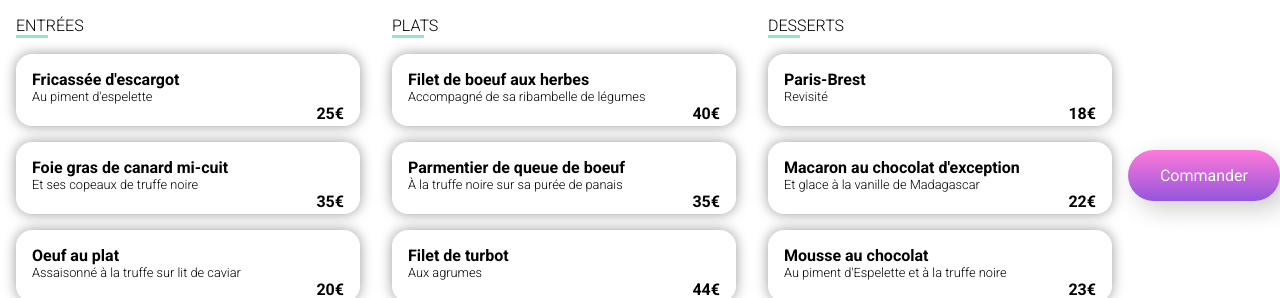
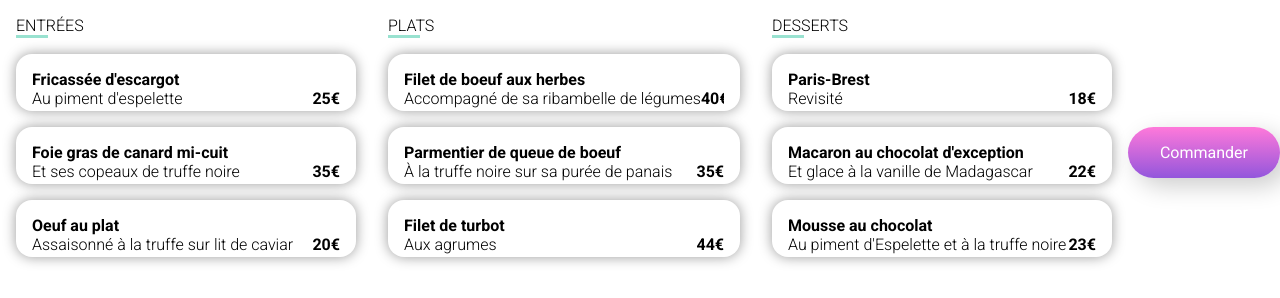
Before and after one commit to lemenyalex/AlexandreDeLemeny-Makedone_3_12042021, a website: page laPaletteDuGout.html in a window 1280 px wide. Shown: the part 490-788 px from the top of the page. Drawn offline with Linux system fonts and the light colour scheme; a web font is replaced by a local one.

Commit message:
Price position and gitignore

```diff
--- a/laPaletteDuGout.html
+++ b/laPaletteDuGout.html
@@ -41,9 +41,12 @@
                     <div class="pageRestaurant__menu__categorie__plat">
                         <div class="pageRestaurant__menu__categorie__plat__text">
                             <h6 class="pageRestaurant__menu__categorie__plat__text__title">Fricassée d'escargot</h6>
-                            <p class="pageRestaurant__menu__categorie__plat__text__subtitle">Au piment d'espelette</p>
+                            <div class="pageRestaurant__menu__categorie__plat__text__subtitle">
+                                <p class="pageRestaurant__menu__categorie__plat__text__subtitle__text">Au piment d'espelette</p>
+                                <p class="pageRestaurant__menu__categorie__plat__text__subtitle__price">25€</p>
+                            </div>
                         </div>
-                        <p class="pageRestaurant__menu__categorie__plat__price">25€</p>
+
                         <div class="pageRestaurant__menu__categorie__plat__animation">
                             <i class="fas fa-check-circle pageRestaurant__menu__categorie__plat__animation__check"></i>
                         </div>
@@ -52,9 +55,11 @@
                     <div class="pageRestaurant__menu__categorie__plat">
                         <div class="pageRestaurant__menu__categorie__plat__text">
                             <h6 class="pageRestaurant__menu__categorie__plat__text__title">Foie gras de canard mi-cuit</h6>
-                            <p class="pageRestaurant__menu__categorie__plat__text__subtitle">Et ses copeaux de truffe noire</p>
+                            <div class="pageRestaurant__menu__categorie__plat__text__subtitle">
+                                <p class="pageRestaurant__menu__categorie__plat__text__subtitle__text">Et ses copeaux de truffe noire</p>
+                                <p class="pageRestaurant__menu__categorie__plat__text__subtitle__price">35€</p>
+                            </div>
                         </div>
-                        <p class="pageRestaurant__menu__categorie__plat__price">35€</p>
                         <div class="pageRestaurant__menu__categorie__plat__animation">
                             <i class="fas fa-check-circle pageRestaurant__menu__categorie__plat__animation__check"></i>
                         </div>
@@ -63,9 +68,11 @@
                     <div class="pageRestaurant__menu__categorie__plat">
                         <div class="pageRestaurant__menu__categorie__plat__text">
                             <h6 class="pageRestaurant__menu__categorie__plat__text__title">Oeuf au plat</h6>
-                            <p class="pageRestaurant__menu__categorie__plat__text__subtitle">Assaisonné à la truffe sur lit de caviar</p>
+                            <div class="pageRestaurant__menu__categorie__plat__text__subtitle">
+                                <p class="pageRestaurant__menu__categorie__plat__text__subtitle__text">Assaisonné à la truffe sur lit de caviar</p>
+                                <p class="pageRestaurant__menu__categorie__plat__text__subtitle__price">20€</p>
+                            </div>
                         </div>
-                        <p class="pageRestaurant__menu__categorie__plat__price">20€</p>
                         <div class="pageRestaurant__menu__categorie__plat__animation">
                             <i class="fas fa-check-circle pageRestaurant__menu__categorie__plat__animation__check"></i>
                         </div>
@@ -77,9 +84,11 @@
                     <div class="pageRestaurant__menu__categorie__plat">
                         <div class="pageRestaurant__menu__categorie__plat__text">
                             <h6 class="pageRestaurant__menu__categorie__plat__text__title">Filet de boeuf aux herbes</h6>
-                            <p class="pageRestaurant__menu__categorie__plat__text__subtitle">Accompagné de sa ribambelle de légumes</p>
+                            <div class="pageRestaurant__menu__categorie__plat__text__subtitle">
+                                <p class="pageRestaurant__menu__categorie__plat__text__subtitle__text">Accompagné de sa ribambelle de légumes</p>
+                                <p class="pageRestaurant__menu__categorie__plat__text__subtitle__price">40€</p>
+                            </div>
                         </div>
-                        <p class="pageRestaurant__menu__categorie__plat__price">40€</p>
                         <div class="pageRestaurant__menu__categorie__plat__animation">
                             <i class="fas fa-check-circle pageRestaurant__menu__categorie__plat__animation__check"></i>
                         </div>
@@ -88,9 +97,11 @@
                     <div class="pageRestaurant__menu__categorie__plat">
                         <div class="pageRestaurant__menu__categorie__plat__text">
                             <h6 class="pageRestaurant__menu__categorie__plat__text__title">Parmentier de queue de boeuf</h6>
-                            <p class="pageRestaurant__menu__categorie__plat__text__subtitle">À la truffe noire sur sa purée de panais</p>
+                            <div class="pageRestaurant__menu__categorie__plat__text__subtitle">
+                                <p class="pageRestaurant__menu__categorie__plat__text__subtitle__text">À la truffe noire sur sa purée de panais</p>
+                                <p class="pageRestaurant__menu__categorie__plat__text__subtitle__price">35€</p>
+                            </div>
                         </div>
-                        <p class="pageRestaurant__menu__categorie__plat__price">35€</p>
                         <div class="pageRestaurant__menu__categorie__plat__animation">
                             <i class="fas fa-check-circle pageRestaurant__menu__categorie__plat__animation__check"></i>
                         </div>
@@ -99,9 +110,11 @@
                     <div class="pageRestaurant__menu__categorie__plat">
                         <div class="pageRestaurant__menu__categorie__plat__text">
                             <h6 class="pageRestaurant__menu__categorie__plat__text__title">Filet de turbot</h6>
-                            <p class="pageRestaurant__menu__categorie__plat__text__subtitle">Aux agrumes</p>
+                            <div class="pageRestaurant__menu__categorie__plat__text__subtitle">
+                                <p class="pageRestaurant__menu__categorie__plat__text__subtitle__text">Aux agrumes</p>
+                                <p class="pageRestaurant__menu__categorie__plat__text__subtitle__price">44€</p>
+                            </div>
                         </div>
-                        <p class="pageRestaurant__menu__categorie__plat__price">44€</p>
                         <div class="pageRestaurant__menu__categorie__plat__animation">
                             <i class="fas fa-check-circle pageRestaurant__menu__categorie__plat__animation__check"></i>
                         </div>
@@ -114,9 +127,11 @@
                     <div class="pageRestaurant__menu__categorie__plat">
                         <div class="pageRestaurant__menu__categorie__plat__text">
                             <h6 class="pageRestaurant__menu__categorie__plat__text__title">Paris-Brest</h6>
-                            <p class="pageRestaurant__menu__categorie__plat__text__subtitle">Revisité</p>
+                            <div class="pageRestaurant__menu__categorie__plat__text__subtitle">
+                                <p class="pageRestaurant__menu__categorie__plat__text__subtitle__text">Revisité</p>
+                                <p class="pageRestaurant__menu__categorie__plat__text__subtitle__price">18€</p>
+                            </div>
                         </div>
-                        <p class="pageRestaurant__menu__categorie__plat__price">18€</p>
                         <div class="pageRestaurant__menu__categorie__plat__animation">
                             <i class="fas fa-check-circle pageRestaurant__menu__categorie__plat__animation__check"></i>
                         </div>
@@ -125,9 +140,11 @@
                     <div class="pageRestaurant__menu__categorie__plat">
                         <div class="pageRestaurant__menu__categorie__plat__text">
                             <h6 class="pageRestaurant__menu__categorie__plat__text__title">Macaron au chocolat d'exception</h6>
-                            <p class="pageRestaurant__menu__categorie__plat__text__subtitle">Et glace à la vanille de Madagascar</p>
+                            <div class="pageRestaurant__menu__categorie__plat__text__subtitle">
+                                <p class="pageRestaurant__menu__categorie__plat__text__subtitle__text">Et glace à la vanille de Madagascar</p>
+                                <p class="pageRestaurant__menu__categorie__plat__text__subtitle__price">22€</p>
+                            </div>
                         </div>
-                        <p class="pageRestaurant__menu__categorie__plat__price">22€</p>
                         <div class="pageRestaurant__menu__categorie__plat__animation">
                             <i class="fas fa-check-circle pageRestaurant__menu__categorie__plat__animation__check"></i>
                         </div>
@@ -136,9 +153,11 @@
                     <div class="pageRestaurant__menu__categorie__plat">
                         <div class="pageRestaurant__menu__categorie__plat__text">
                             <h6 class="pageRestaurant__menu__categorie__plat__text__title">Mousse au chocolat</h6>
-                            <p class="pageRestaurant__menu__categorie__plat__text__subtitle">Au piment d'Espelette et à la truffe noire</p>
+                            <div class="pageRestaurant__menu__categorie__plat__text__subtitle">
+                                <p class="pageRestaurant__menu__categorie__plat__text__subtitle__text">Au piment d'Espelette et à la truffe noire</p>
+                                <p class="pageRestaurant__menu__categorie__plat__text__subtitle__price">23€</p>
+                            </div>
                         </div>
-                        <p class="pageRestaurant__menu__categorie__plat__price">23€</p>
                         <div class="pageRestaurant__menu__categorie__plat__animation">
                             <i class="fas fa-check-circle pageRestaurant__menu__categorie__plat__animation__check"></i>
                         </div>
--- a/package.json
+++ b/package.json
@@ -15,5 +15,8 @@
   "bugs": {
     "url": "https://github.com/lemenyalex/AlexandreDeLemeny-Makedone_3_12042021/issues"
   },
-  "homepage": "https://github.com/lemenyalex/AlexandreDeLemeny-Makedone_3_12042021#readme"
+  "homepage": "https://github.com/lemenyalex/AlexandreDeLemeny-Makedone_3_12042021#readme",
+  "dependencies": {
+    "sass": "^1.32.13"
+  }
 }
--- a/sass/layout/_pageRestaurant.scss
+++ b/sass/layout/_pageRestaurant.scss
@@ -107,28 +107,30 @@
                     }
 
                     &__subtitle {
-                        display: block;
+                        display: flex;
+                        flex-direction: row;
                         flex-wrap: nowrap;
                         font-weight:lighter;
                         font-size: .8rem;
                         white-space: nowrap;
                         text-overflow: ellipsis;
                         overflow: hidden;
-                        }
-                }
-
 
                         &__price {
-                    display: flex;
+                            display: inline-flex;
                             justify-content: flex-end;
                             font-weight: bold;
                             width: 100%;
                             padding: 0 0 .2rem 0;
+
+                            //TODO : Reparer l'animation
                             transition: margin .5s ease-out;
                             -webkit-transition: margin .5s ease-out;
                             -moz-transition: margin .5s ease-out;
                             -ms-transition: margin .5s ease-out;
                             -o-transition: margin .5s ease-out;
+                        }
+                    }
                 }
 
                 &__animation {
```
Also changed, not shown: css/style.css, 2 other files. Lines whose indentation alone changed are shown as unchanged.
